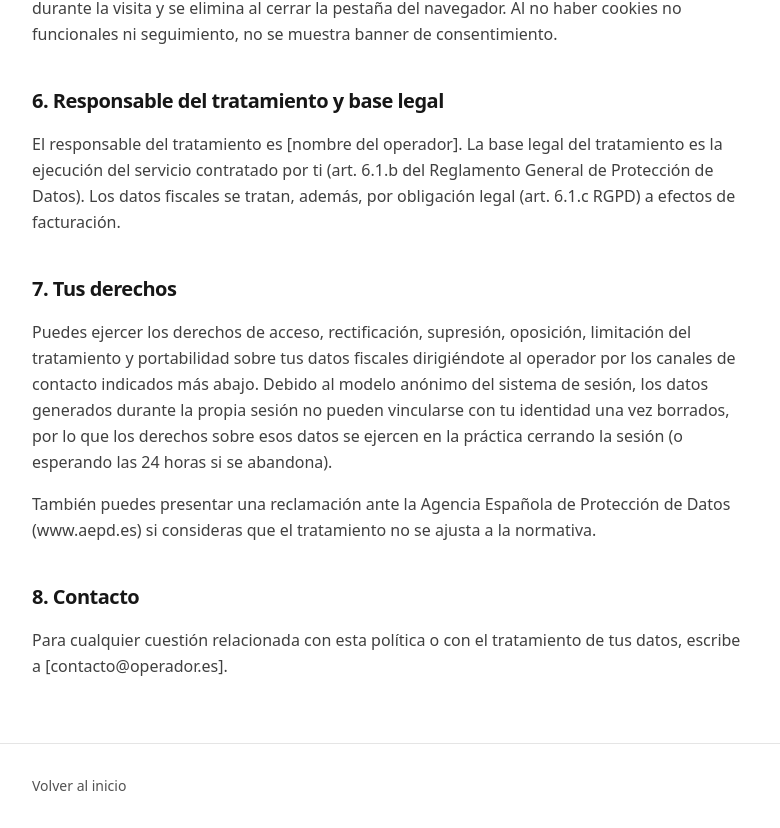
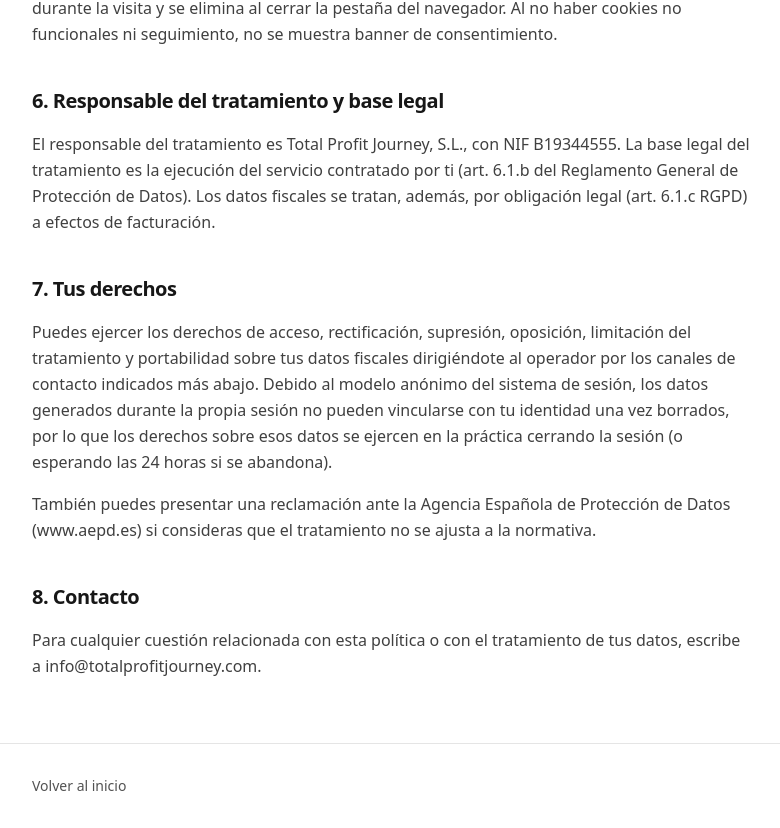
Before and after one commit to thetotalprofitjourney-stack/coach-ai, a Next.js app: page /privacidad in a window 1280 px wide. Shown: the part 1433-2261 px from the top of the page, without its empty margins (248-1028 px from the left). Built offline with nearby package versions, Linux system fonts and the light colour scheme.

Commit message:
Paso 13 · privacy cableado con datos del operador

```diff
--- a/src/app/privacidad/page.tsx
+++ b/src/app/privacidad/page.tsx
@@ -7,9 +7,10 @@ export const metadata: Metadata = {
     'Modelo de anonimato, retención de datos y derechos RGPD de Coach AI.',
 };
 
-// Política de privacidad (§6.4). Texto breve redactado en JSX; el operador
-// sustituye [nombre del operador] y [contacto@operador.es] antes de
-// producción (TODOs visibles en README).
+// Política de privacidad (§6.4). Texto breve redactado en JSX con los datos
+// del operador (razón social, NIF y contacto) cableados literalmente. Si
+// cambia el operador, esos datos se tocan aquí y en los metadatos del
+// layout; no hay configuración en runtime.
 export default function PrivacyPage() {
   return (
     <div className="flex min-h-screen flex-col">
@@ -119,8 +120,8 @@ export default function PrivacyPage() {
             6. Responsable del tratamiento y base legal
           </h2>
           <p className="text-base leading-relaxed text-neutral-700">
-            El responsable del tratamiento es [nombre del operador]. La
-            base legal del tratamiento es la ejecución del servicio
+            El responsable del tratamiento es Total Profit Journey, S.L.,
+            con NIF B19344555. La base legal del tratamiento es la ejecución del servicio
             contratado por ti (art. 6.1.b del Reglamento General de
             Protección de Datos). Los datos fiscales se tratan, además,
             por obligación legal (art. 6.1.c RGPD) a efectos de
@@ -154,7 +155,14 @@ export default function PrivacyPage() {
           <h2 className="text-xl font-semibold tracking-tight">8. Contacto</h2>
           <p className="text-base leading-relaxed text-neutral-700">
             Para cualquier cuestión relacionada con esta política o con el
-            tratamiento de tus datos, escribe a [contacto@operador.es].
+            tratamiento de tus datos, escribe a{' '}
+            <a
+              href="mailto:info@totalprofitjourney.com"
+              className="underline-offset-4 hover:underline"
+            >
+              info@totalprofitjourney.com
+            </a>
+            .
           </p>
         </section>
       </main>
```
